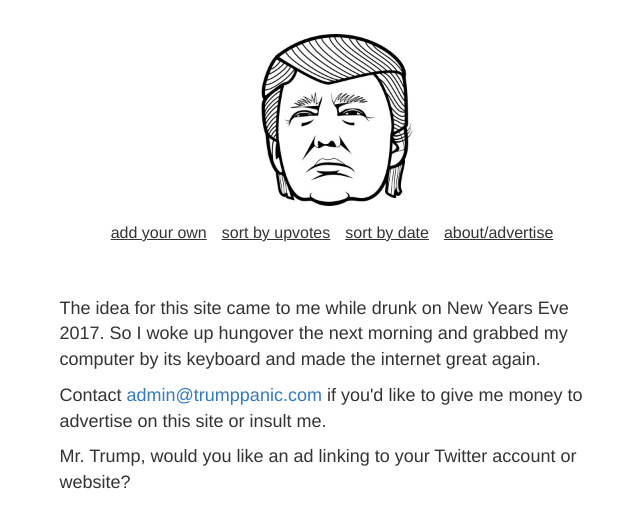
After one commit to tomreece/trumppanic, a Flask app: page /about in a window 1280 px wide. The commit adds this page. Shown: the top 528 px of the page, without its empty margins (303-943 px from the left). Run offline with Flask 2, Linux system fonts and the light colour scheme; some libraries are stand-ins or nearby versions.

Commit message:
Add about page

```diff
--- a/app.py
+++ b/app.py
@@ -101,6 +101,10 @@ def view_entry_id(entry_id):
     entry = Entry.query.get(entry_id)
     return render_template('index.html', entries=[entry])
 
+@app.route('/about')
+def about():
+    return render_template('about.html')
+
 #
 # Run locally
 #
--- a/static/css/layout.css
+++ b/static/css/layout.css
@@ -18,6 +18,7 @@ ul {
     color: #333;
     text-decoration: underline;
     font-size: 16px;
+    white-space: nowrap;
 }
 
 .entry {
--- /dev/null
+++ b/templates/about.html
@@ -0,0 +1,21 @@
+{% extends "layout.html" %}
+{% block content %}
+<div class="container entry">
+    <div class="row">
+        <div class="col-sm-6 col-sm-offset-3">
+            <p>
+                The idea for this site came to me while drunk on New Years Eve 2017. So I woke up
+                hungover the next morning and grabbed my computer by its keyboard and made the
+                internet great again.
+            </p>
+            <p>
+                Contact <a href="mailto:admin@trumppanic.com">admin@trumppanic.com</a> if you'd
+                like to give me money to advertise on this site or insult me.
+            </p>
+            <p>
+                Mr. Trump, would you like an ad linking to your Twitter account or website?
+            </p>
+        </div>
+    </div>
+</div>
+{% endblock %}
--- a/templates/layout.html
+++ b/templates/layout.html
@@ -34,6 +34,7 @@
                     <a href="/sort-by-upvotes" class="nav-item">sort by upvotes</a>
                     <a href="/" class="nav-item">sort by date</a>
                 {% endif %}
+                <a href="/about" class="nav-item">about/advertise</a>
             </div>
         </div>
     </div>
```
